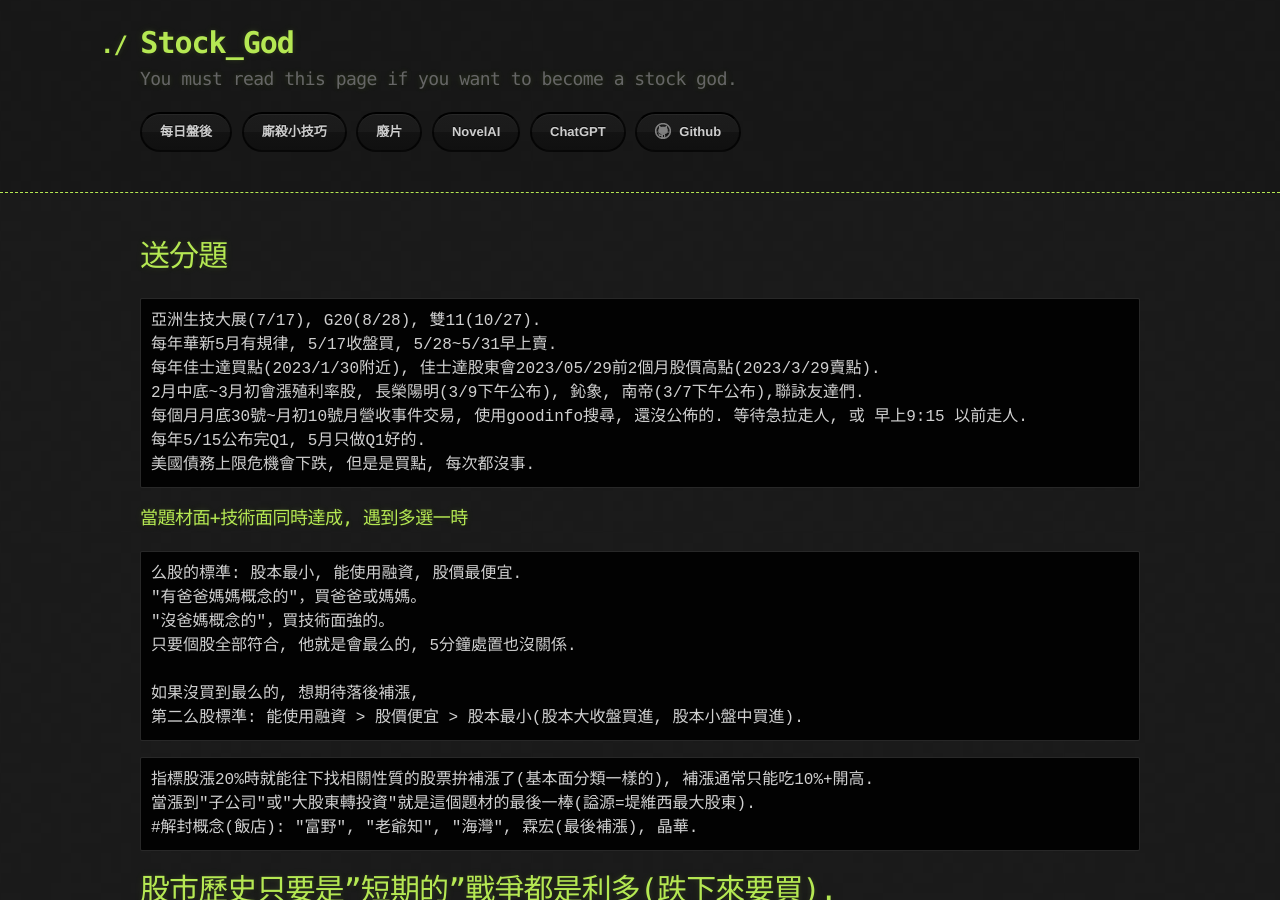
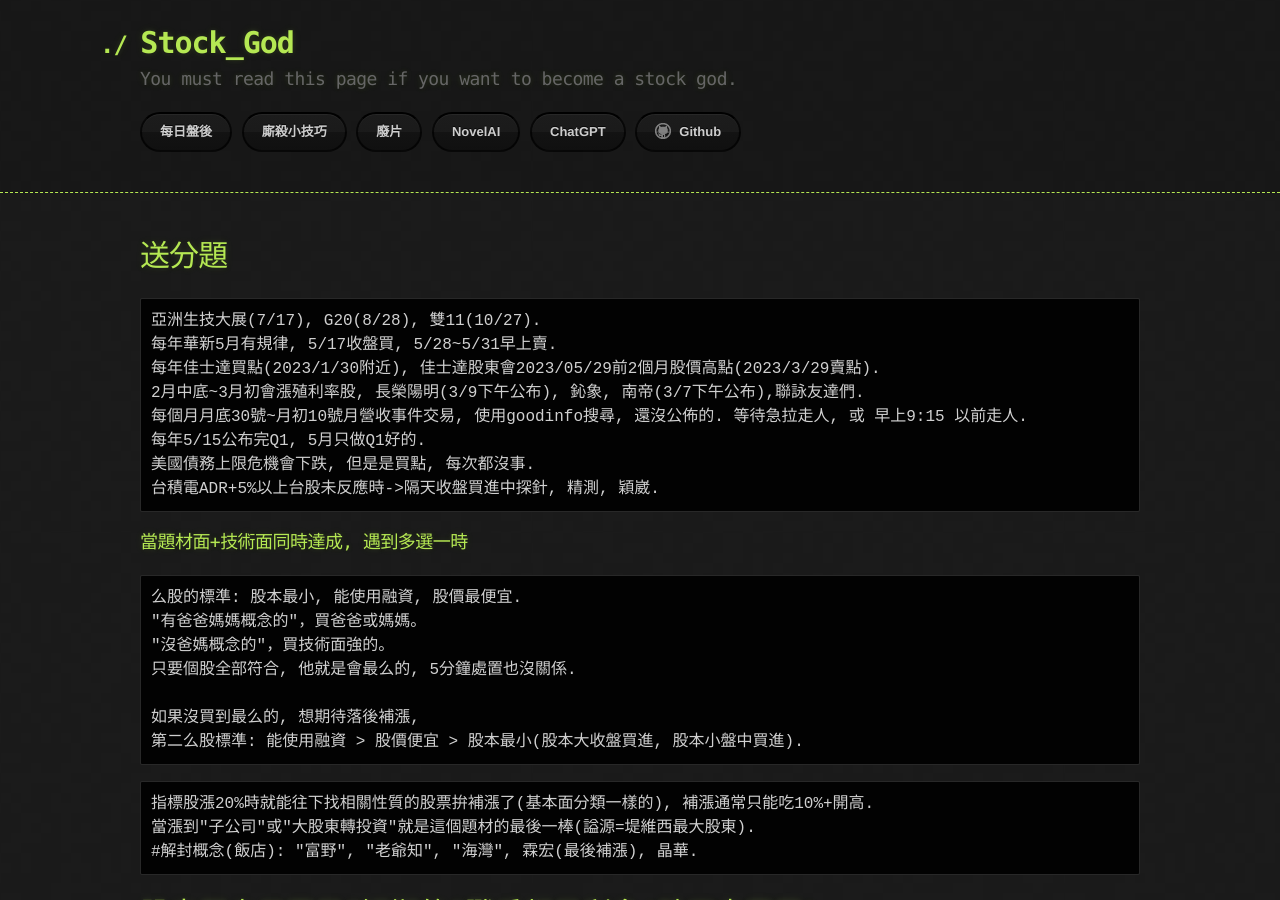
Before and after one commit to lepg5487/Stock_God, a Jekyll site: the page built from experience.md, in a window 1280 px wide and 900 px high. Built offline with Jekyll 4.4.1, drawn with Linux system fonts in a browser that asks for light colours; our own code applies the rules of GitHub Pages for plain Markdown files.

Commit message:
Update experience.md

````diff
--- a/experience.md
+++ b/experience.md
@@ -11,6 +11,7 @@ layout: testlayouts
 每個月月底30號~月初10號月營收事件交易, 使用goodinfo搜尋, 還沒公佈的. 等待急拉走人, 或 早上9:15 以前走人.
 每年5/15公布完Q1, 5月只做Q1好的.
 美國債務上限危機會下跌, 但是是買點, 每次都沒事.
+台積電ADR+5%以上台股未反應時->隔天收盤買進中探針, 精測, 穎崴.
 ```
 ### 當題材面+技術面同時達成, 遇到多選一時
 ```
````
